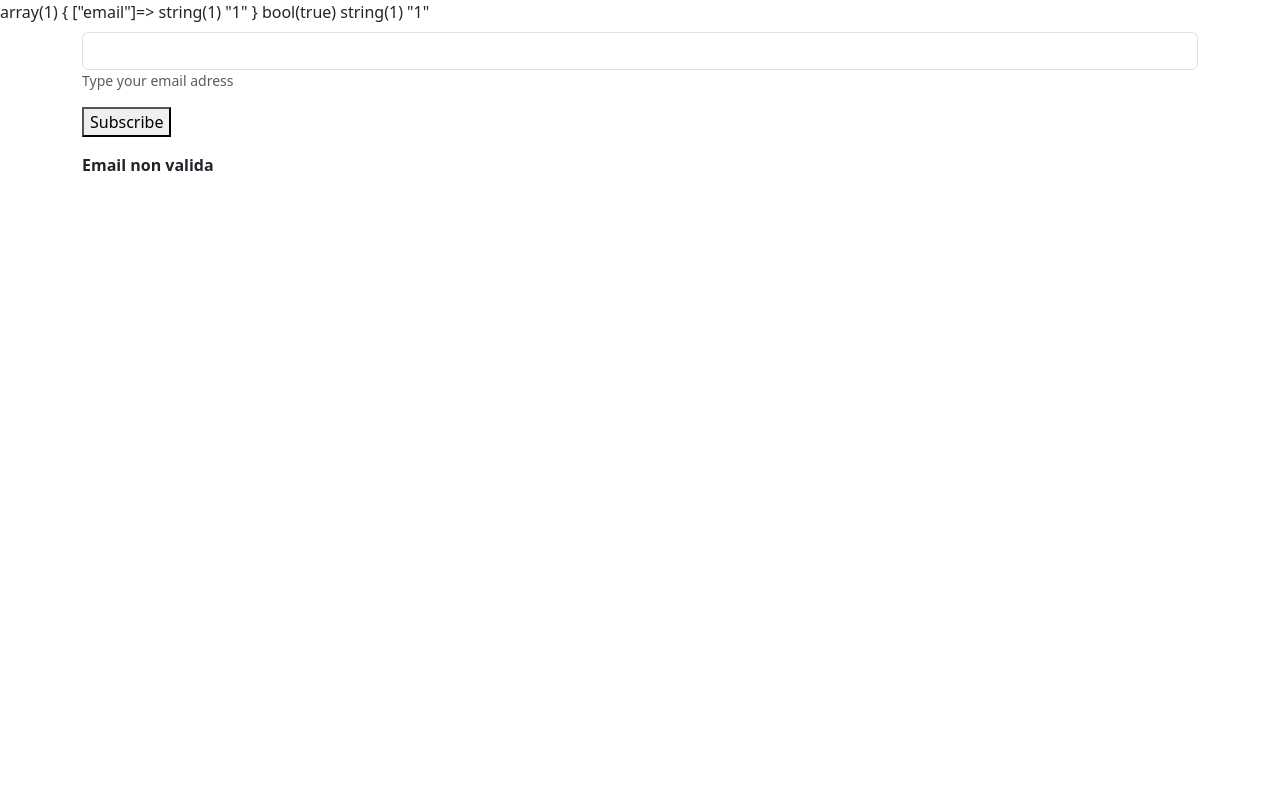
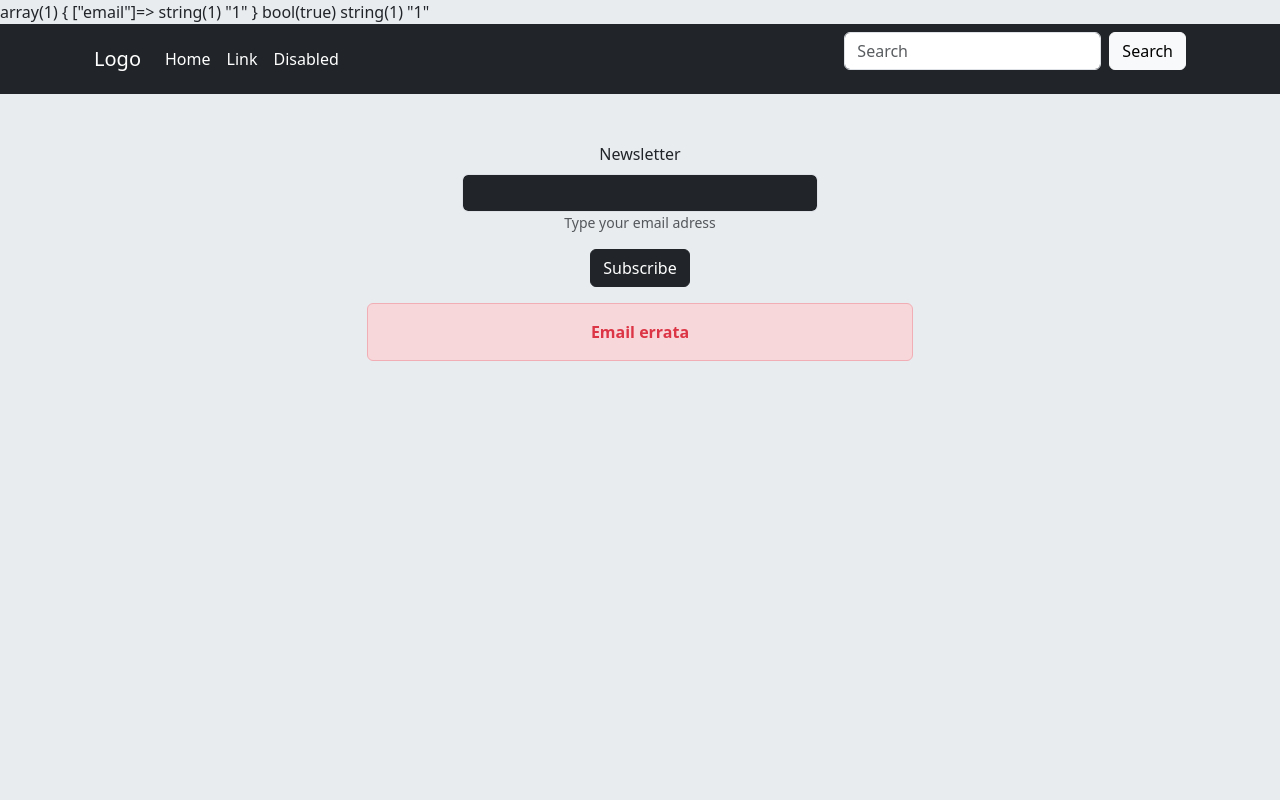
Before and after one commit to mattemutti/php-iscrizione-newsletter, a PHP site: page /?email=1 in a window 1280 px wide. Run offline with PHP 8.4, Linux system fonts and the light colour scheme.

Commit message:
update bootstrap

```diff
--- a/index.php
+++ b/index.php
@@ -14,14 +14,6 @@ if (isset($_GET['email'])) {
 	//se presente allora leggi la variabile
 	var_dump($email);
 
-	/*
-			 //controllare se all'interno della mail abbiamo '@' e '.'
-			 if (str_contains($email, '@') && str_contains($email, '.')) {
-				 $message = 'ok';
-			 } else {
-				 $message = 'Fail';
-			 }
-			  */
 
 	// invochiamo la funzione dentro alla variabile $message che faremo vedere il suo return in pagina html
 	// e passiamo il valore della variabile $mail
@@ -35,9 +27,15 @@ if (isset($_GET['email'])) {
 function checkEmail($email)
 {
 	if (str_contains($email, '@') && str_contains($email, '.')) {
-		return 'Ok, ti sei sicritto';
+		return [
+			'status' => 'alert-success text-success',
+			'text' => 'Ti sei sicritto',
+		];
 	} else {
-		return 'Email non valida';
+		return [
+			'status' => 'alert-danger text-danger',
+			'text' => 'Email errata',
+		];
 	}
 }
 
@@ -55,24 +53,56 @@ function checkEmail($email)
 		integrity="sha384-QWTKZyjpPEjISv5WaRU9OFeRpok6YctnYmDr5pNlyT2bRjXh0JMhjY6hW+ALEwIH" crossorigin="anonymous">
 </head>
 
-<body>
+<body class="bg-body-secondary">
+
+	<header class=" bg-dark mb-5">
+		<div class="container">
+			<nav class="navbar navbar-expand-lg bg-dark text-white">
+				<div class="container-fluid text-white">
+					<a class="navbar-brand text-white" href="/php/Esercizi/php-iscrizione-newsletter">Logo</a>
+					<button class="navbar-toggler" type="button" data-bs-toggle="collapse"
+						data-bs-target="#navbarSupportedContent" aria-controls="navbarSupportedContent"
+						aria-expanded="false" aria-label="Toggle navigation">
+						<span class="navbar-toggler-icon"></span>
+					</button>
+					<div class="collapse navbar-collapse" id="navbarSupportedContent">
+						<ul class="navbar-nav text-white me-auto mb-2 mb-lg-0 ">
+							<li class="nav-item">
+								<a class="nav-link active text-white" aria-current="page" href="#">Home</a>
+							</li>
+							<li class="nav-item">
+								<a class="nav-link text-white" href="#">Link</a>
+							</li>
+							<li class="nav-item">
+								<a class="nav-link disabled text-white" aria-disabled="true">Disabled</a>
+							</li>
+						</ul>
+						<form class="d-flex" role="search">
+							<input class="form-control me-2" type="search" placeholder="Search" aria-label="Search">
+							<button class="btn btn-light" type="submit">Search</button>
+						</form>
+					</div>
+				</div>
+			</nav>
+		</div>
+	</header>
 
 
-	<main>
 
+	<main class="">
 
 		<section class="newsletter">
 			<div class="container">
-				<div class="row">
-					<div class="col">
+				<div class="row justify-content-center align-content-center text-center">
+					<div class="col-4">
 						<form action="" method="get">
 							<div class="mb-3">
-								<label for="" class="form-label"></label>
-								<input type="text" class="form-control" name="email" id="email"
+								<label for="" class="form-label text-dark">Newsletter</label>
+								<input type="text" class="form-control bg-dark text-white" name="email" id="email"
 									aria-describedby="helpId" placeholder="" />
 								<small id="emailHelper" class="form-text text-muted">Type your email adress</small>
 							</div>
-							<button type="submit">Subscribe</button>
+							<button type="submit" class="btn btn-dark">Subscribe</button>
 						</form>
 					</div>
 				</div>
@@ -82,20 +112,20 @@ function checkEmail($email)
 		<!-- Se nella variabile $message è presente qualcosa stampiamo ilsuo contenuto-->
 		<?php if (isset($message)): ?>
 			<div class="container">
-				<div class="row">
-					<div class="col">
-						<strong><?= $message ?></strong>
+				<div class="row justify-content-center align-content-center text-center">
+					<div class="col-6 ">
+						<div class="alert <?= $message['status'] ?>" role="alert">
+							<strong><?= $message['text'] ?></strong>
+						</div>
 					</div>
 				</div>
-			</div>
-		<?php endif; ?>
-
-
-
-
+			<?php endif; ?>
 
 	</main>
 
+	<footer>
+
+	</footer>
 
 	<script src="https://cdn.jsdelivr.net/npm/bootstrap@5.3.3/dist/js/bootstrap.bundle.min.js"
 		integrity="sha384-YvpcrYf0tY3lHB60NNkmXc5s9fDVZLESaAA55NDzOxhy9GkcIdslK1eN7N6jIeHz"
```
